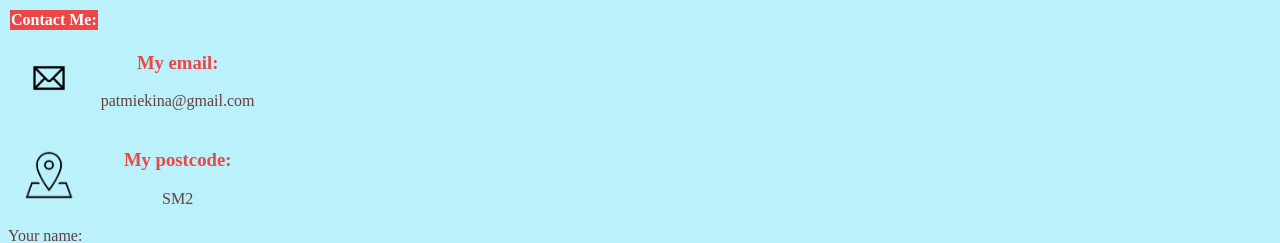
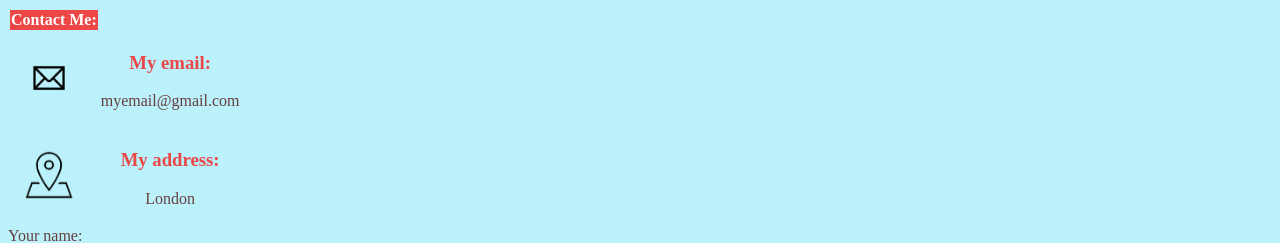
Before and after one commit to PatMiekina/cv, a plain HTML site: page contact.html in a window 1280 px wide. Shown: the top 243 px of the page. Drawn offline with Linux system fonts and the light colour scheme.

Commit message:
Update contact.html

```diff
--- a/contact.html
+++ b/contact.html
@@ -18,18 +18,18 @@
       <td style="align: center;"><img class="icon" src="email.png"></td>
       <td>
         <h3>My email:</h3>
-        <p>patmiekina@gmail.com</p>
+        <p>myemail@gmail.com</p>
       </td>
     </tr>
     <tr>
       <td style="align: center;"><img class="icon" src="address.png"></td>
       <td>
-        <h3>My postcode:</h3>
-        <p>SM2</p>
+        <h3>My address:</h3>
+        <p>London</p>
       </td>
     </tr>
   </table>
-  <form  action="mailto:patkamiekina@op.pl?subject=feedback" method="post" enctype="text/plain">
+  <form  action="mailto:myemail@gmail.com?subject=feedback" method="post" enctype="text/plain">
     <label>Your name:</label>
     <br>
     <input type="text" placeholder="Your name" name="yourName" value="">
```
